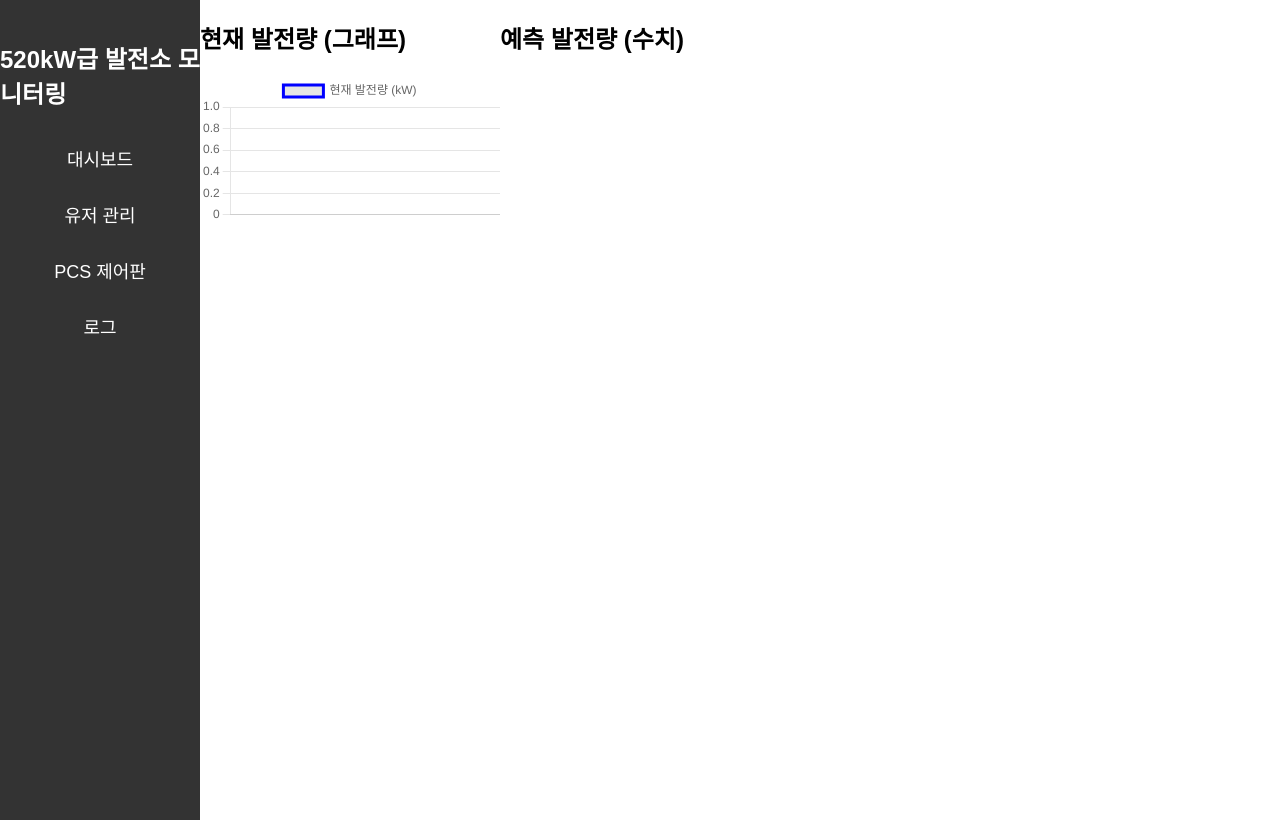
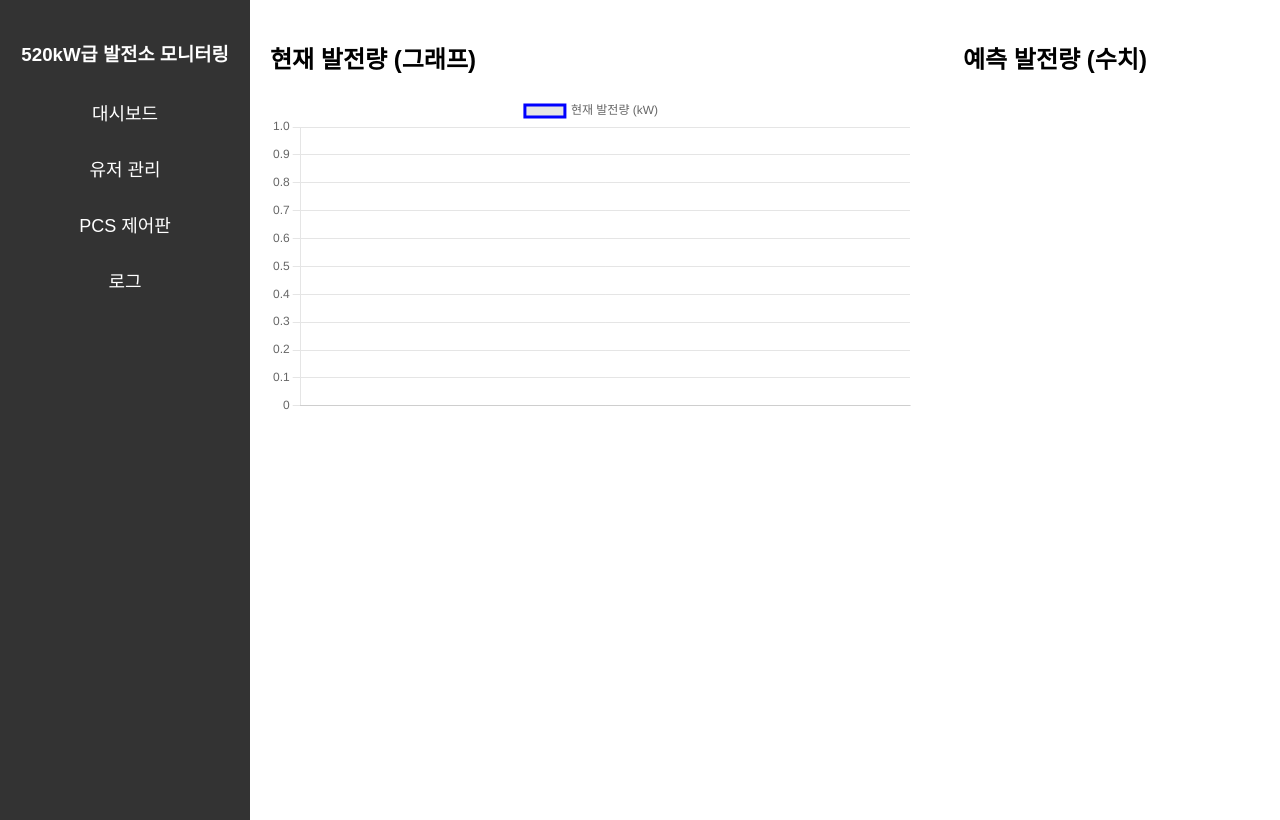
Before and after one commit to highbelief/solar_monitoring, a Flask app: template templates/dashboard.html in a window 1280 px wide. Run offline with Flask 3, Linux system fonts and the light colour scheme; the template is opened without the code that fills it, so the values that code supplies are empty; some libraries are stand-ins or nearby versions.

Commit message:
코드 최적화 및 프로젝트 모듈화

```diff
--- a/app.py
+++ b/app.py
@@ -2,7 +2,7 @@
 from flask import Flask, redirect, url_for
 from config import Config
 from models import db
-from routes import init_app  # 블루프린트 초기화 함수 가져오기
+from routes import init_app
 
 app = Flask(__name__)
 app.config.from_object(Config)
@@ -14,7 +14,7 @@ init_app(app)
 # 기본 경로 리디렉션 설정 (대시보드 페이지로 이동)
 @app.route('/')
 def home():
-    return redirect(url_for('dashboard.dashboard'))  # 대시보드 페이지로 리디렉트
+    return redirect(url_for('dashboard.dashboard'))  # 정확한 경로 지정
 
 if __name__ == '__main__':
     with app.app_context():
--- a/routes/dashboard.py
+++ b/routes/dashboard.py
@@ -1,12 +1,10 @@
-# routes/dashboard.py
 from flask import Blueprint, render_template, jsonify
 from models import SimulationData, Predictions
 from datetime import datetime, timedelta
 
 dashboard_bp = Blueprint('dashboard', __name__)
 
-
-@dashboard_bp.route('/dashboard')
+@dashboard_bp.route('/')  # URL을 /dashboard로 매핑
 def dashboard():
     # 다음 날의 날짜를 계산
     tomorrow = datetime.now().date() + timedelta(days=1)
@@ -19,7 +17,6 @@ def dashboard():
 
     return render_template('dashboard.html', predictions_data=predictions_data)
 
-
 @dashboard_bp.route('/api/current_power')
 def current_power():
     # 최근 10개의 현재 발전량 데이터를 JSON 형식으로 반환
--- a/static/dashboard.css
+++ b/static/dashboard.css
@@ -1,10 +1,13 @@
+/* 전체 레이아웃 */
 body {
     display: flex;
     font-family: Arial, sans-serif;
     margin: 0;
 }
+
+/* 좌측 사이드바 스타일 */
 .sidebar {
-    width: 200px;
+    width: 250px; /* 사이드바 너비 증가 */
     background-color: #333;
     color: white;
     height: 100vh;
@@ -13,16 +16,45 @@ body {
     align-items: center;
     padding-top: 20px;
 }
+
+.sidebar h2 {
+    font-size: 1.5em; /* 시스템 이름 크기 증가 */
+    margin-bottom: 30px;
+    text-align: center;
+}
+
 .sidebar a {
     color: white;
     text-decoration: none;
     margin: 15px 0;
     font-size: 18px;
 }
+
 .sidebar a:hover {
     color: #ddd;
 }
+
+/* 콘텐츠 영역 스타일 */
 .content {
+    display: flex;
     flex-grow: 1;
     padding: 20px;
+    justify-content: space-between; /* 그래프와 예측 수치 영역을 양쪽에 배치 */
 }
+
+/* 현재 발전량 그래프 스타일 */
+#currentPowerChart {
+    width: 100%; /* 그래프 너비 100%로 설정 */
+    height: 400px; /* 그래프 높이 증가 */
+}
+
+/* 예측 수치 영역 */
+.predictions {
+    width: 30%; /* 예측 수치 영역의 너비를 30%로 설정 */
+    padding-left: 20px;
+}
+
+.prediction-item {
+    padding: 10px 0;
+    border-bottom: 1px solid #ddd;
+}
--- a/templates/dashboard.html
+++ b/templates/dashboard.html
@@ -10,15 +10,17 @@
 
     <!-- 좌측 사이드바 -->
     <div class="sidebar">
-        <h2>520kW급 발전소 모니터링</h2>
+        <h3>520kW급 발전소 모니터링</h3>
         <a href="/dashboard">대시보드</a>
         <a href="/user_management">유저 관리</a>
         <a href="/pcs_control">PCS 제어판</a>
         <a href="/logs">로그</a>
     </div>
 
+    <!-- 콘텐츠 영역 -->
+    <div class="content">
         <!-- 현재 발전량 그래프 -->
-    <div>
+        <div style="width: 65%;"> <!-- 그래프 영역을 더 넓게 -->
             <h2>현재 발전량 (그래프)</h2>
             <canvas id="currentPowerChart"></canvas>
         </div>
@@ -35,8 +37,8 @@
             </div>
             {% endfor %}
         </div>
+    </div>
 
-    <script src="https://cdnjs.cloudflare.com/ajax/libs/Chart.js/3.7.1/chart.min.js"></script>
     <script>
         const ctx = document.getElementById('currentPowerChart').getContext('2d');
         let currentPowerChart = new Chart(ctx, {
--- a/templates/logs.html
+++ b/templates/logs.html
@@ -9,7 +9,7 @@
 
     <!-- 좌측 사이드바 -->
     <div class="sidebar">
-        <h2>520kW급 발전소 모니터링</h2>
+        <h3>520kW급 발전소 모니터링</h3>
         <a href="/dashboard">대시보드</a>
         <a href="/user_management">유저 관리</a>
         <a href="/pcs_control">PCS 제어판</a>
--- a/templates/pcs_control.html
+++ b/templates/pcs_control.html
@@ -9,7 +9,7 @@
 
     <!-- 좌측 사이드바 -->
     <div class="sidebar">
-        <h2>520kW급 발전소 모니터링</h2>
+        <h3>520kW급 발전소 모니터링</h3>
         <a href="/dashboard">대시보드</a>
         <a href="/user_management">유저 관리</a>
         <a href="/pcs_control">PCS 제어판</a>
--- a/templates/user_management.html
+++ b/templates/user_management.html
@@ -9,7 +9,7 @@
 
     <!-- 좌측 사이드바 -->
     <div class="sidebar">
-        <h2>520kW급 발전소 모니터링</h2>
+        <h3>520kW급 발전소 모니터링</h3>
         <a href="/dashboard">대시보드</a>
         <a href="/user_management">유저 관리</a>
         <a href="/pcs_control">PCS 제어판</a>
```
Lines whose indentation alone changed are shown as unchanged.
